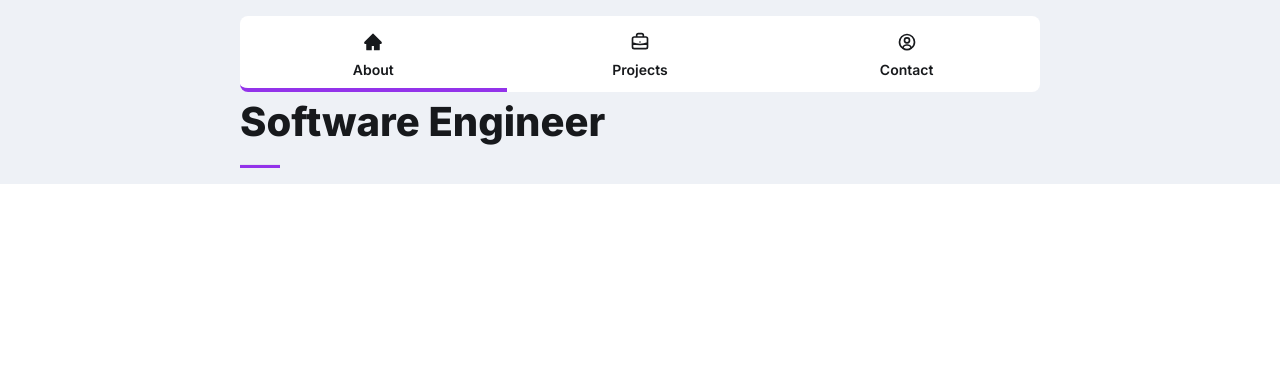
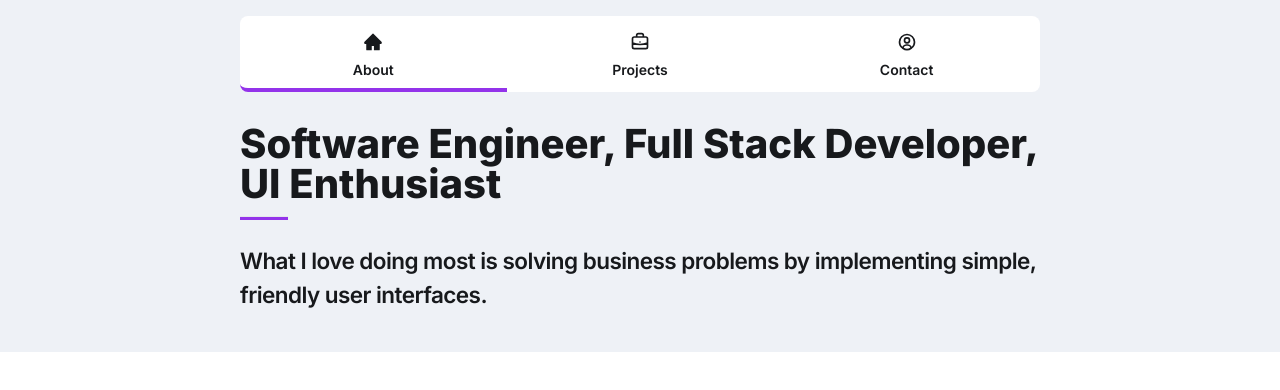
Before and after one commit to jisanjung/portfolio3, a React (Vite) app: page / in a window 1280 px wide. Shown: the top 390 px of the page. Built offline with nearby package versions, Linux system fonts and the light colour scheme.

Commit message:
style: create subheading component and fix heading

```diff
--- a/src/components/Heading.jsx
+++ b/src/components/Heading.jsx
@@ -15,10 +15,10 @@ const Heading = ({ text }) => {
 
   return (
     <div>
-        <h1 style={{ color: DARKER_TEXT_COLOR, fontSize: determineTextSize() }} className='font-extrabold mb-3'>
+        <h1 style={{ color: DARKER_TEXT_COLOR, fontSize: determineTextSize() }} className='font-extrabold mb-3 leading-10'>
             {text}
         </h1>
-        <hr className='w-10 h-1 bg-purple-600'></hr>
+        <hr className='w-10 lg:w-12 h-1 bg-purple-600'></hr>
     </div>
   )
 }
--- a/src/components/MainNav.jsx
+++ b/src/components/MainNav.jsx
@@ -15,7 +15,7 @@ const MainNav = () => {
     const isContactPage = location?.pathname === "/contact";
 
   return (
-    <nav className='flex rounded-lg' style={{ backgroundColor: COMPONENT_COLOR, color: DARKER_TEXT_COLOR, }}>
+    <nav className='flex rounded-lg mb-8' style={{ backgroundColor: COMPONENT_COLOR, color: DARKER_TEXT_COLOR, }}>
         <MainNavLink to="/" isActive={isAboutPage} position="left">
             <div className='flex justify-center'>{isAboutPage ? <AiFillHome fontSize="20px"/> : <AiOutlineHome fontSize="20px"/>}</div>
             <p className='text-center my-2 font-semibold text-sm'>About</p>
--- /dev/null
+++ b/src/components/SubHeading.jsx
@@ -0,0 +1,27 @@
+import React from 'react'
+import { DARKER_TEXT_COLOR } from '../constants';
+import { useMediaQuery } from '../hooks/useMediaQuery';
+
+const SubHeading = ({ text }) => {
+
+    const isSmallDesktop = useMediaQuery("(min-width: 1024px)");
+    const isLargeDesktop = useMediaQuery("(min-width: 1440px)");
+
+    const determineTextSize = () => {
+        if (isLargeDesktop) return "27px";
+        if (isSmallDesktop) return "22.5px";
+        return "18px";
+    }
+
+  return (
+    <h3 className='font-semibold tracking-tight my-6'
+    style={{
+        color: DARKER_TEXT_COLOR,
+        fontSize: determineTextSize(),
+    }}>
+        {text}
+    </h3>
+  )
+}
+
+export default SubHeading
--- a/src/pages/About.jsx
+++ b/src/pages/About.jsx
@@ -1,10 +1,12 @@
 import React from 'react'
 import Heading from '../components/Heading'
+import SubHeading from '../components/SubHeading'
 
 const About = () => {
   return (
     <section>
-      <Heading text="Software Engineer"/>
+      <Heading text="Software Engineer, Full Stack Developer, UI Enthusiast"/>
+      <SubHeading text="What I love doing most is solving business problems by implementing simple, friendly user interfaces."/>
     </section>
   )
 }
```
